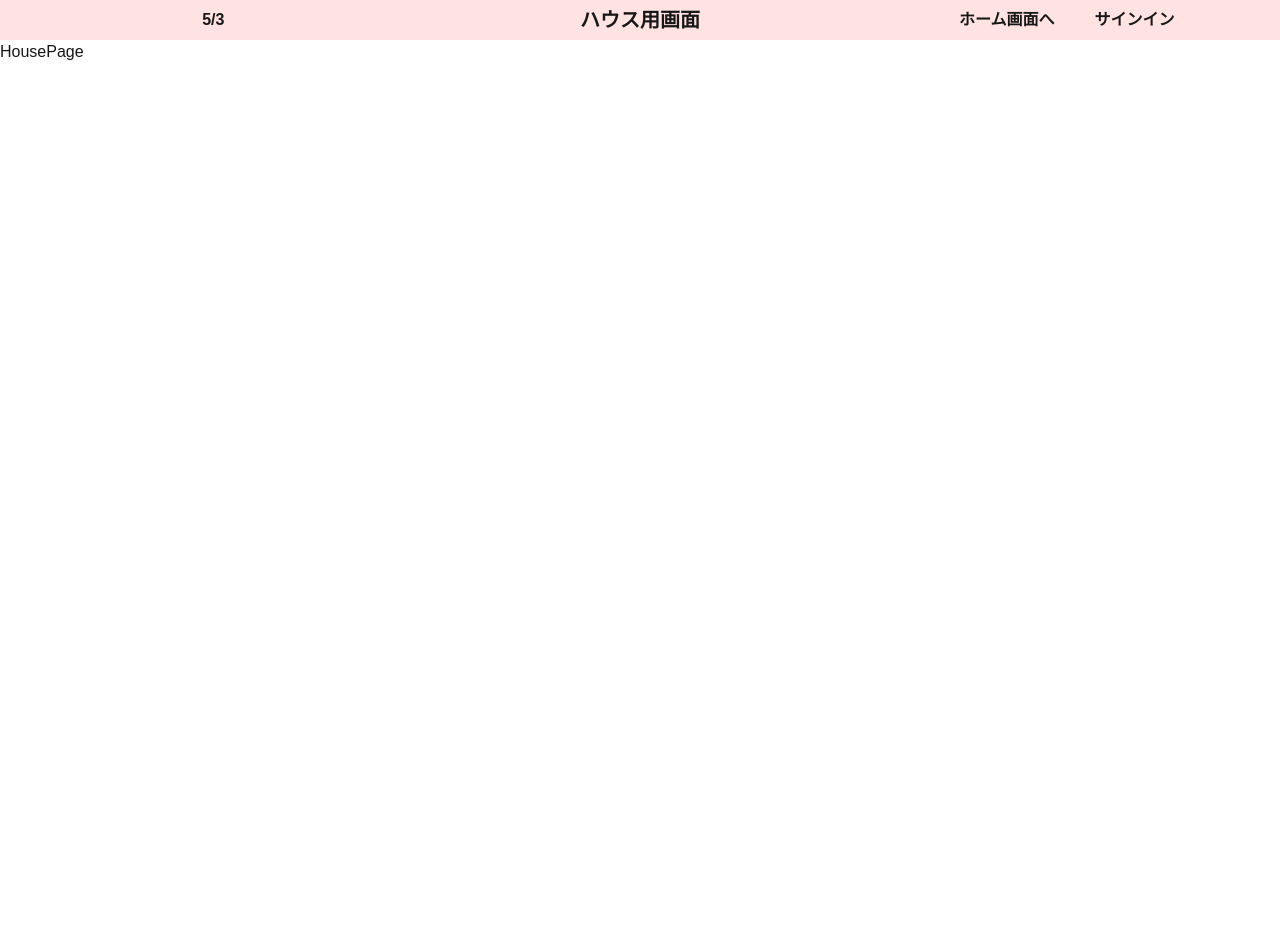
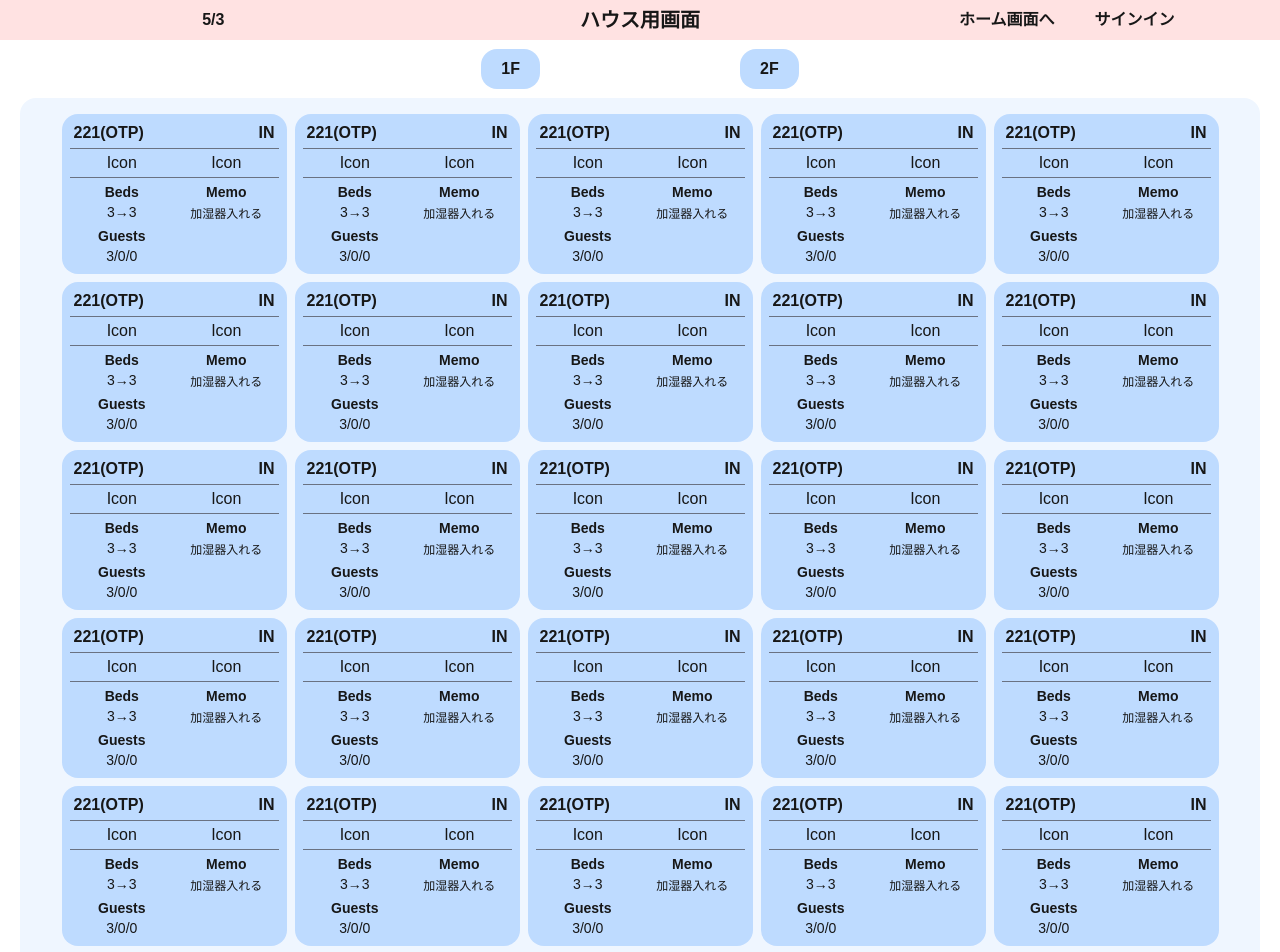
Before and after one commit to kiyo-8jo/cleaning-app, a Next.js app: page /house in a window 1280 px wide. Shown: the top 952 px of the page. Before the commit the page ends 800 px from the top, so only its background shows below. Built offline with nearby package versions, Linux system fonts and the light colour scheme.

Commit message:
[add] Houseページの外観作成
Houseページのlayout.tsx、page.tsxのHtmlとcssを作成しました

```diff
--- /dev/null
+++ b/src/app/(main)/house/layout.tsx
@@ -0,0 +1,12 @@
+import ChangeFloorButtons from "@/app/components/common/changeFloorButtons/ChangeFloorButtons";
+
+const layout = ({ children }: { children: React.ReactNode }) => {
+  return (
+    <div className="w-full">
+      <ChangeFloorButtons />
+      {children}
+    </div>
+  );
+};
+
+export default layout;
--- a/src/app/(main)/house/page.tsx
+++ b/src/app/(main)/house/page.tsx
@@ -1,5 +1,39 @@
+import RoomCard from "@/app/components/common/roomCard/RoomCard";
+
 const HousePage = () => {
-  return <div>HousePage</div>;
+  return (
+    <div className="bg-blue-50 flex flex-wrap justify-center h-max mx-5 mt-1 mb-3 p-3 rounded-2xl">
+      <RoomCard/>
+      <RoomCard/>
+      <RoomCard/>
+      <RoomCard/>
+      <RoomCard/>
+      <RoomCard/>
+      <RoomCard/>
+      <RoomCard/>
+      <RoomCard/>
+      <RoomCard/>
+      <RoomCard/>
+      <RoomCard/>
+      <RoomCard/>
+      <RoomCard/>
+      <RoomCard/>
+      <RoomCard/>
+      <RoomCard/>
+      <RoomCard/>
+      <RoomCard/>
+      <RoomCard/>
+      <RoomCard/>
+      <RoomCard/>
+      <RoomCard/>
+      <RoomCard/>
+      <RoomCard/>
+      <RoomCard/>
+      <RoomCard/>
+      <RoomCard/>
+      <RoomCard/>
+    </div>
+  );
 };
 
 export default HousePage;
```
